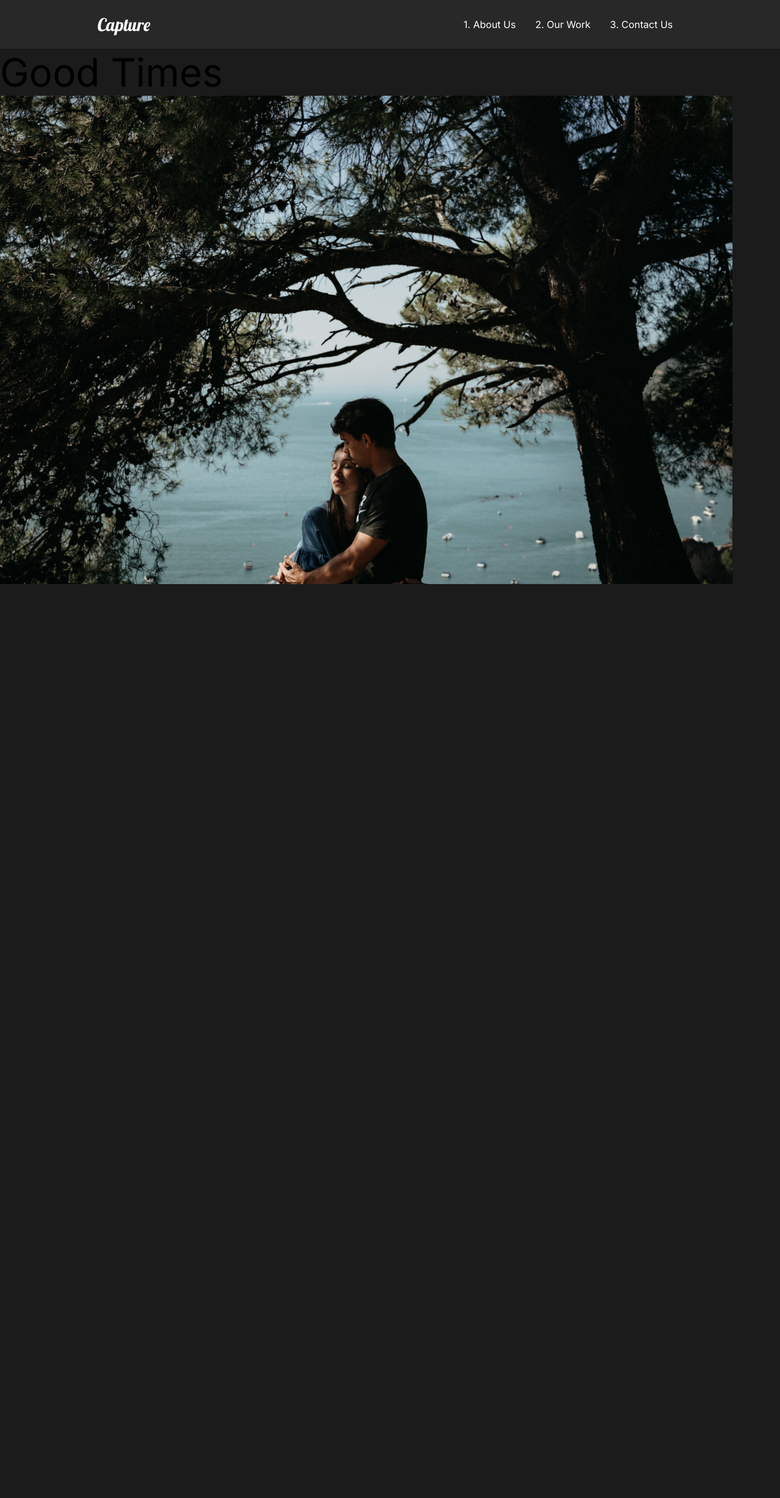
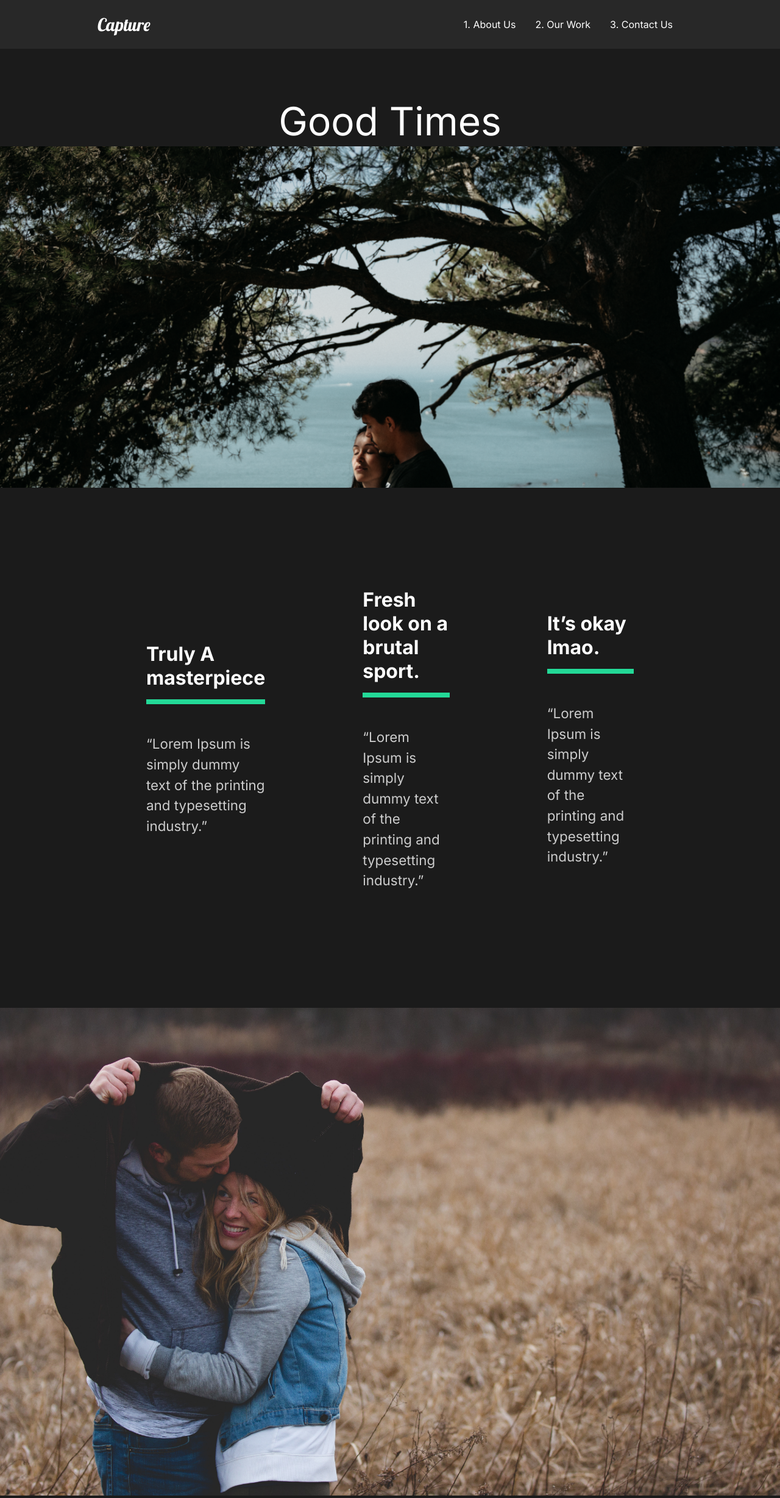
Before and after one commit to Iancahn/newport, a React (Create React App) app: page /work/good-times in a window 1280 px wide. Shown: the whole page at 61% size. Before the commit the page ends 962 px from the top, so only its background shows below. Built offline with nearby package versions, Linux system fonts and the light colour scheme.

Commit message:
Content is now added dynamically
I need to get more practice with useState and useEffect. This was a bit unclear, expecially getting to the .map and movieState vs StateMovie.

```diff
--- a/src/pages/MovieDetail.jsx
+++ b/src/pages/MovieDetail.jsx
@@ -2,6 +2,7 @@
 import styled from 'styled-components';
 import { useLocation } from 'react-router-dom';
 import { MovieState } from '../movieState';
+import { wrapHandler } from 'framer-motion';
 
 const MovieDetail = () => {
     const url = useLocation();
@@ -23,6 +24,14 @@
                         <h2>{movie.title}</h2>
                         <img src={movie.mainImg} alt="movie" />
                     </StyledHeadline>
+                    <StyledAwards>
+                        {movie.awards.map((award) => (
+                            <Award title={award.title} description={award.description} key={award.title} />
+                        ))}
+                    </StyledAwards>
+                    <StyledImageDisplay>
+                        <img src={movie.secondaryImg} alt='' />
+                    </StyledImageDisplay>
                 </StyledDetails>
             )}
         </>
@@ -32,11 +41,69 @@
 };
 
 const StyledDetails = styled.div`
-
+    color:white;
 `
 
 const StyledHeadline = styled.div`
-
+    min-height:90vh;
+    padding-top:20vh;
+    position:relative;
+    h2{
+        position:absolute;
+        top: 10%;
+        left: 50%;
+        transform: translate(-50%, 10%);
+    }
+    img{
+        width: 100%;
+        height: 70vh;
+        object-fit:cover;
+    }
 `
 
+const StyledAwards = styled.div`
+    min-height:80vh;
+    display:flex;
+    margin: 5rem 10rem;
+    align-items: center;
+    justify-content: space-around;
+`
+
+const StyledAward = styled.div`
+    padding: 5rem;
+    h3{
+        font-size:2rem;
+    }
+    .line{
+        width: 100%;
+        background: #23d997;
+        height: 0.5rem;
+        margin: 1rem 0rem;
+    }
+    p{
+        padding:2rem 0rem;
+    }
+`
+
+const StyledImageDisplay = styled.div`
+    min-height:50vh;
+    img{
+        width:100%;
+        height: 100vh;
+        object-fit: cover;
+    }
+`
+
+// Award Component
+const Award = ({ title, description }) => {
+    return (
+        <StyledAward>
+            <h3>{title}</h3>
+            <div className="line"></div>
+            <p>{description}</p>
+        </StyledAward>
+
+    )
+}
+
 export default MovieDetail;
--- a/src/pages/OurWork.jsx
+++ b/src/pages/OurWork.jsx
@@ -12,21 +12,21 @@
             <StyledMovie>
                 <h2>The Athlete</h2>
                 <div className="line"></div>
-                <Link to="/">
+                <Link to="/work/the-athlete">
                     <img src={athlete} alt="an athlete running" />
                 </Link>
             </StyledMovie>
             <StyledMovie>
                 <h2>The Racer</h2>
                 <div className="line"></div>
-                <Link to="/">
+                <Link to="/work/the-racer">
                     <img src={theracer} alt="a racer driving fast" />
                 </Link>
             </StyledMovie>
             <StyledMovie>
                 <h2>The GoodTimes</h2>
                 <div className="line"></div>
-                <Link to="/">
+                <Link to="/work/good-times">
                     <img src={goodtimes} alt="the old goodtimes" />
                 </Link>
             </StyledMovie>
```
